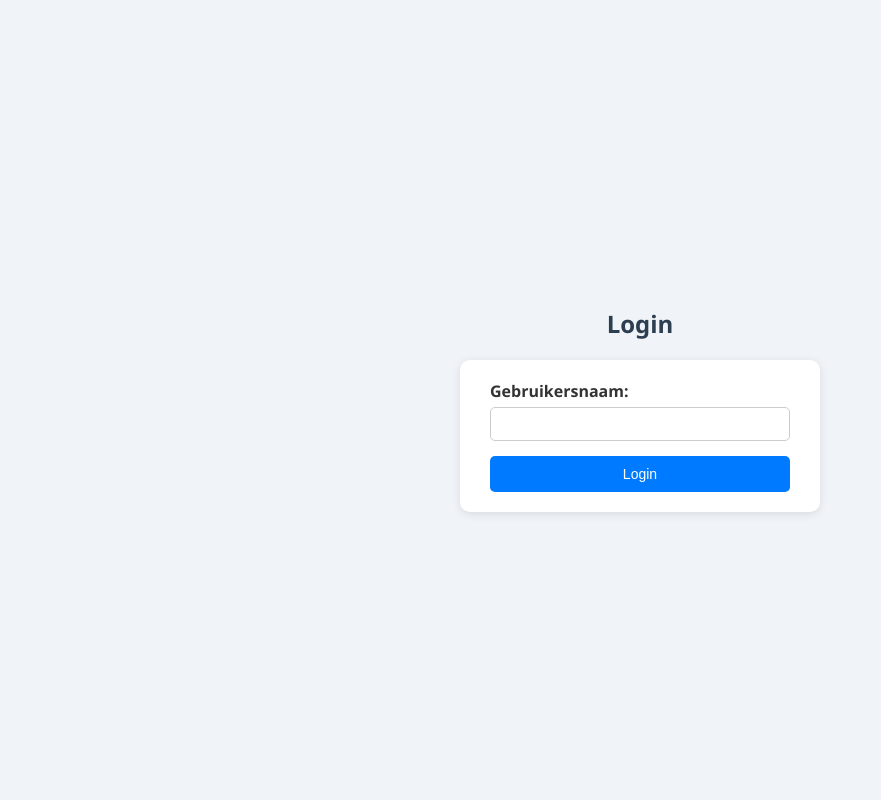
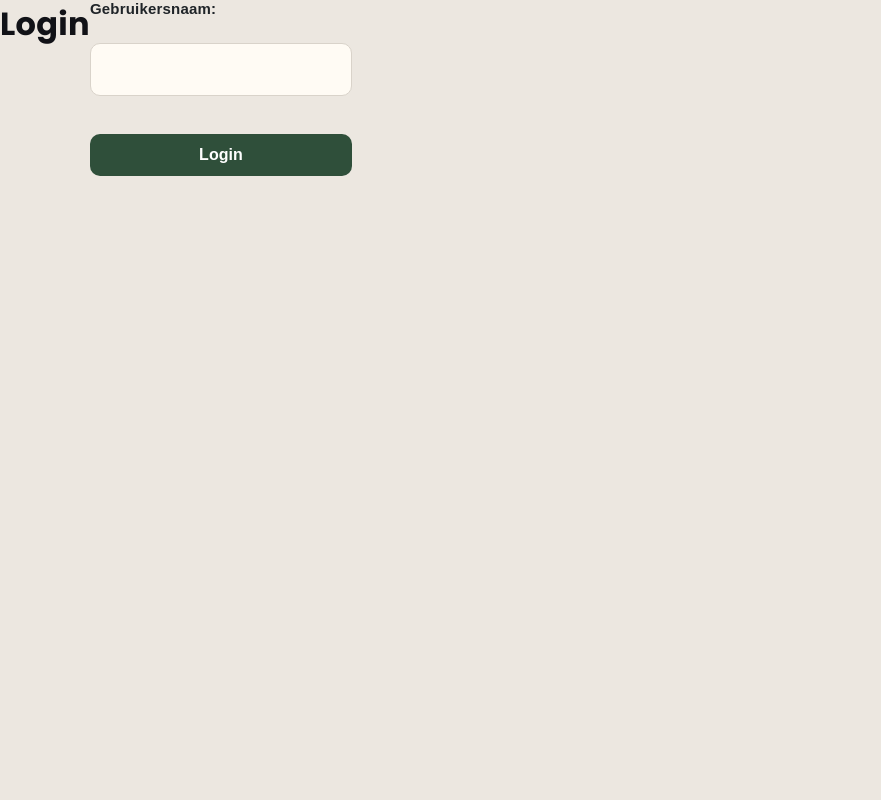
Before and after one commit to A-D-DBS-application/web-application-2025-group5, a Flask app: page /login in a window 1280 px wide. Shown: the whole page, without its empty margins (0-881 px from the left). Run offline with Flask 3, Linux system fonts and the light colour scheme.

Commit message:
Update style.css

```diff
--- a/app/static/style.css
+++ b/app/static/style.css
@@ -1,65 +1,204 @@
-/* ===== Basisstijl voor FairSplit+ ===== */
+/* ===== Login Pagina Stijl ===== */
+
+/* Basis reset en strakke fonts */
+@import url('https://fonts.googleapis.com/css2?family=Poppins:wght@400;600;700&display=swap');
+
+* {
+    margin: 0;
+    padding: 0;
+    box-sizing: border-box;
+}
 
 body {
-  font-family: 'Segoe UI', Tahoma, Geneva, Verdana, sans-serif;
-  background-color: #f0f4f8;  /* Zachte lichtblauwe achtergrond */
-  color: #333;
-  display: flex;
-  flex-direction: column;
-  align-items: center;
-  justify-content: center;
-  height: 100vh;
-  margin: 0;
+    min-height: 100vh;
+    display: flex;
+    /* warmer bruin-grijs-wit tint */
+    background-color: #ECE7E0;
+    font-family: 'Poppins', system-ui, -apple-system, 'Segoe UI', Roboto, 'Helvetica Neue', Arial, sans-serif;
+    position: relative;
+    padding: 0;
+    color: #1F2428;
 }
 
-h2 {
-  color: #2c3e50;
-  margin-bottom: 20px;
+/* FairSplit+ logo in linkerbovenhoek */
+.brand-logo {
+    position: absolute;
+    top: 170px; /* iets verder naar onder */
+    left: 80px; /* iets naar rechts */
+    font-family: 'Poppins', sans-serif; /* strakker lettertype */
+    font-weight: 700;
+    font-size: 54px; /* iets groter */
+    color: #111217;
+    letter-spacing: 0.5px;
+    line-height: 1;
 }
 
-form {
-  background-color: white;
-  padding: 20px 30px;
-  border-radius: 10px;
-  box-shadow: 0 2px 10px rgba(0, 0, 0, 0.1);
-  width: 300px;
-  display: flex;
-  flex-direction: column;
-  align-items: stretch;
+/* Main content met login naar rechts */
+.main-content {
+    width: 100%;
+    min-height: 100vh;
+    display: flex;
+    align-items: center;
+    justify-content: flex-end;
+    padding-right: 10%;
 }
 
+/* Login container */
+.login-container {
+    /* iets warmere achtergrond voor het formulier */
+    background-color: #FFFBF4;
+    padding: 44px;
+    border-radius: 14px;
+    box-shadow: 0 12px 36px rgba(0, 0, 0, 0.08);
+    width: 100%;
+    max-width: 420px;
+    margin-right: 40px;
+}
+
+/* Login titel */
+h2 {
+    color: #111217;
+    font-size: 32px; /* groter */
+    margin-bottom: 28px;
+    text-align: center;
+    font-weight: 700; /* strakker/dikker */
+    letter-spacing: 0.3px;
+}
+
+/* Form styling */
+form {
+    display: flex;
+    flex-direction: column;
+    gap: 20px;
+}
+
+/* Label styling */
 label {
-  margin-bottom: 5px;
-  font-weight: bold;
+    color: #1F2428;
+    font-size: 16px; /* groter */
+    font-weight: 600;
+    margin-bottom: 8px;
+    display: block;
+    letter-spacing: 0.2px;
+}
+
+/* Input velden */
+input[type="text"] {
+    width: 100%;
+    padding: 14px 16px;
+    border: 1px solid #D9D3CA;
+    border-radius: 10px;
+    font-size: 17px; /* iets groter, niet te veel */
+    background: #FFFBF4;
+    color: #1F2428;
+    outline: none;
+    transition: border-color .2s, box-shadow .2s;
+}
+
+input[type="text"]:focus {
+    border-color: #B07A50;
+    box-shadow: 0 0 0 4px rgba(176,122,80,.16);
+}
+
+/* Specifiek: maak de gebruikersnaam-input net iets groter voor betere leesbaarheid */
+input#username {
+    font-size: 18px;
+    padding-top: 15px;
+    padding-bottom: 15px;
+}
+
+/* Login knop */
+button {
+    background-color: #2F4F3A; /* donkergroen */
+    color: white;
+    padding: 14px;
+    border: none;
+    border-radius: 10px;
+    font-size: 18px; /* groter */
+    font-weight: 700; /* strakker */
+    cursor: pointer;
+    transition: background-color .2s, transform .06s;
+}
+
+button:hover {
+    background-color: #263F2F; /* iets donkerder */
+}
+
+button:active {
+    transform: translateY(1px);
+}
+
+/* Flash berichten styling */
+.flash-messages {
+    list-style: none;
+    margin-top: 20px;
+    padding: 0;
+}
+
+.flash-messages li {
+    color: #d93025;
+    font-size: 14px;
+    text-align: center;
+    padding: 8px;
+    background-color: #fce8e6;
+    border-radius: 4px;
+    margin-top: 8px;
+}
+
+/* Label + Input */
+label {
+  margin-bottom: 6px;
+  font-weight: 600;
+  font-family: Manrope, sans-serif;
+  font-size: 15px;
+  color: #1F2428;
 }
 
 input[type="text"] {
-  padding: 8px;
-  margin-bottom: 15px;
-  border: 1px solid #ccc;
-  border-radius: 5px;
-  font-size: 14px;
+  padding: 12px 14px;
+  margin-bottom: 18px;
+  border: 1px solid #D9D3CA;
+  border-radius: 10px;
+  font-size: 15px;
+  background: #FFFBF4;
+  color: #1F2428;
+  outline: none;
+  transition: border-color .2s, box-shadow .2s;
 }
 
+input[type="text"]:focus {
+  border-color: #B07A50;
+  box-shadow: 0 0 0 3px rgba(176,122,80,.22);
+}
+
+/* ✅ Donkergroene knop */
 button {
-  background-color: #007bff;
+  background-color: #2F4F3A; /* donkergroen */
   color: white;
   border: none;
-  padding: 10px;
-  border-radius: 5px;
+  padding: 12px;
+  border-radius: 10px;
   cursor: pointer;
-  font-size: 14px;
+  font-size: 16px;
+  font-family: Manrope, sans-serif;
+  font-weight: 600;
+  transition: background-color .2s, transform .06s;
 }
 
 button:hover {
-  background-color: #0056b3;
+  background-color: #263F2F; /* iets donkerder */
 }
 
-/* Flash-berichten */
+button:active {
+  transform: translateY(1px);
+}
+
+/* Flash messages */
 .flash-messages {
   list-style-type: none;
   padding: 0;
   margin-top: 20px;
-  color: #b22222;
+  color: #b24040;
   font-size: 14px;
+  text-align: center;
 }
```
